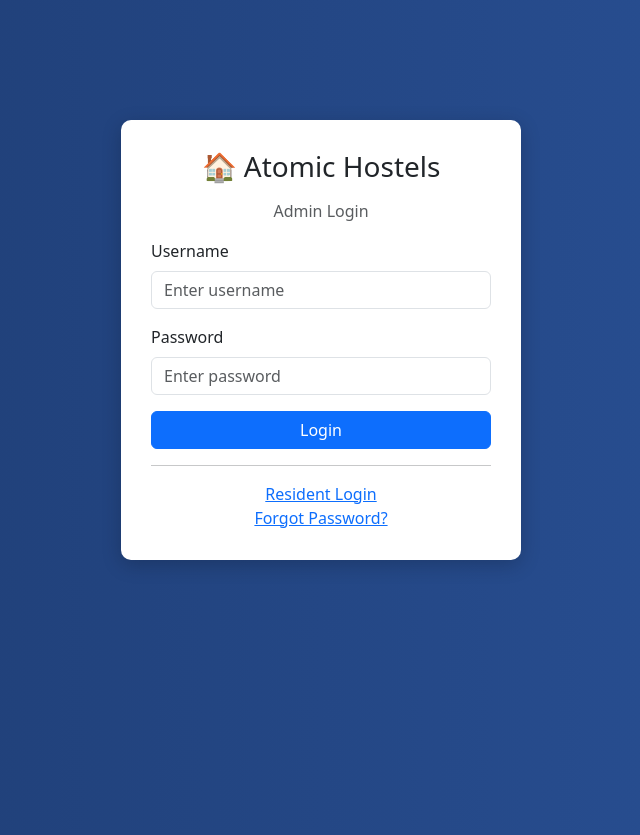
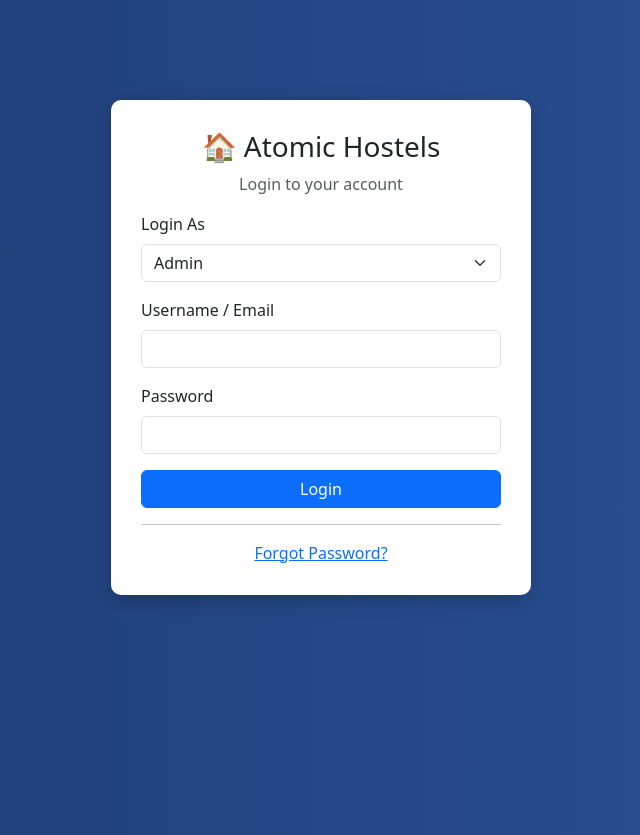
Before and after one commit to DevOwen254/atomic_hostels, a Flask app: page / in a window 1280 px wide. Shown: the top 835 px of the page, without its empty margins (319-959 px from the left). Run offline with Flask 3, Linux system fonts and the light colour scheme.

Commit message:
Update login.html

```diff
--- a/templates/login.html
+++ b/templates/login.html
@@ -4,7 +4,6 @@
     <meta charset="UTF-8">
     <title>Atomic Hostels - Login</title>
 
-    <!-- Bootstrap -->
     <link href="https://cdn.jsdelivr.net/npm/bootstrap@5.3.0/dist/css/bootstrap.min.css" rel="stylesheet">
 
     <style>
@@ -14,22 +13,13 @@
         }
 
         .login-card {
-            max-width: 400px;
+            max-width: 420px;
             margin: auto;
-            margin-top: 120px;
+            margin-top: 100px;
             padding: 30px;
             border-radius: 10px;
             background: white;
             box-shadow: 0 5px 20px rgba(0,0,0,0.2);
-        }
-
-        .title {
-            text-align: center;
-            margin-bottom: 15px;
-        }
-
-        .btn-primary {
-            width: 100%;
         }
     </style>
 </head>
@@ -37,38 +27,38 @@
 
 <div class="login-card">
 
-    <h3 class="title">🏠 Atomic Hostels</h3>
-    <p class="text-center text-muted">Admin Login</p>
-
-    <!-- Flash Messages -->
-    {% with messages = get_flashed_messages() %}
-        {% if messages %}
-            <div class="alert alert-danger">
-                {{ messages[0] }}
-            </div>
-        {% endif %}
-    {% endwith %}
+    <h3 class="text-center">🏠 Atomic Hostels</h3>
+    <p class="text-center text-muted">Login to your account</p>
 
     <form method="POST" action="/login">
 
+        <!-- ROLE SELECTION -->
         <div class="mb-3">
-            <label class="form-label">Username</label>
-            <input type="text" name="username" class="form-control" placeholder="Enter username" required>
+            <label class="form-label">Login As</label>
+            <select name="role" class="form-select" required>
+                <option value="admin">Admin</option>
+                <option value="resident">Resident</option>
+            </select>
         </div>
 
+        <!-- USERNAME / EMAIL -->
+        <div class="mb-3">
+            <label class="form-label">Username / Email</label>
+            <input type="text" name="identifier" class="form-control" required>
+        </div>
+
+        <!-- PASSWORD -->
         <div class="mb-3">
             <label class="form-label">Password</label>
-            <input type="password" name="password" class="form-control" placeholder="Enter password" required>
+            <input type="password" name="password" class="form-control" required>
         </div>
 
-        <button type="submit" class="btn btn-primary">Login</button>
-
+        <button class="btn btn-primary w-100">Login</button>
     </form>
 
     <hr>
 
     <div class="text-center">
-        <a href="/resident_login">Resident Login</a><br>
         <a href="/reset_password">Forgot Password?</a>
     </div>
 
```
